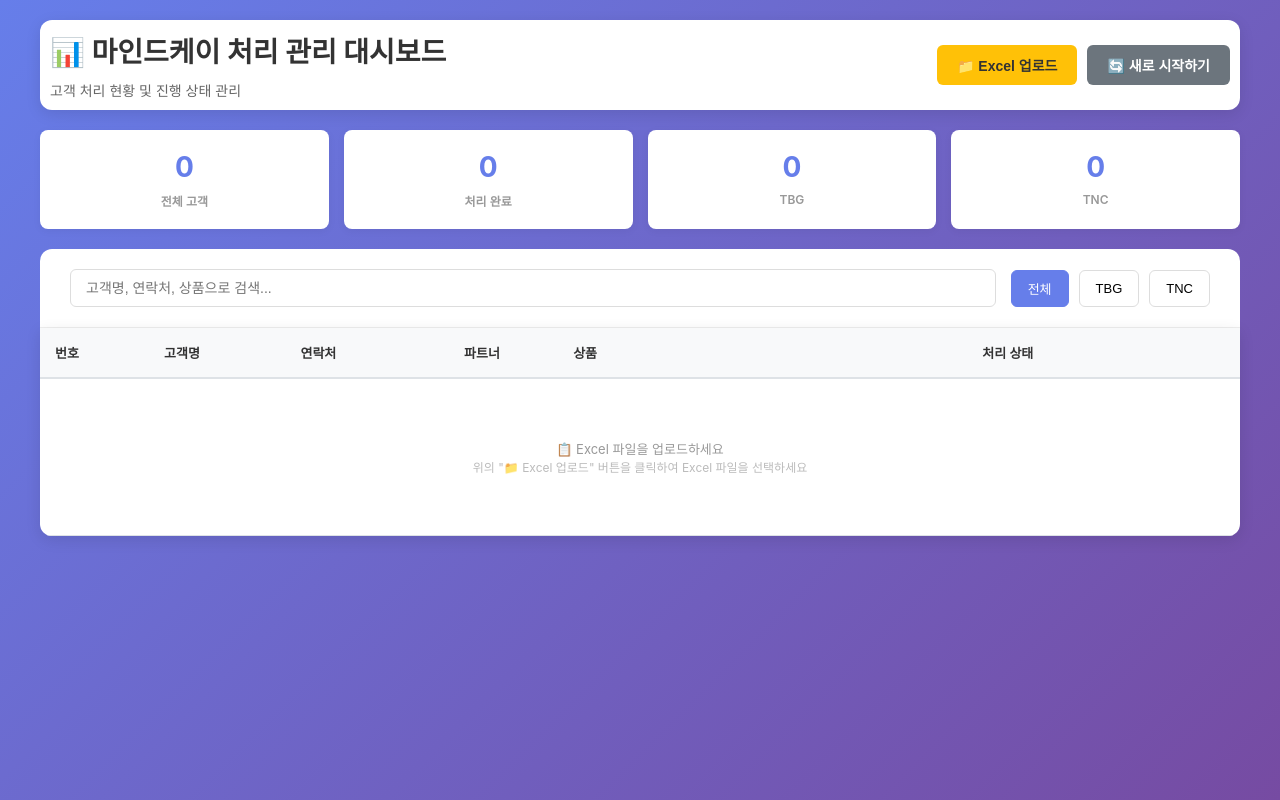
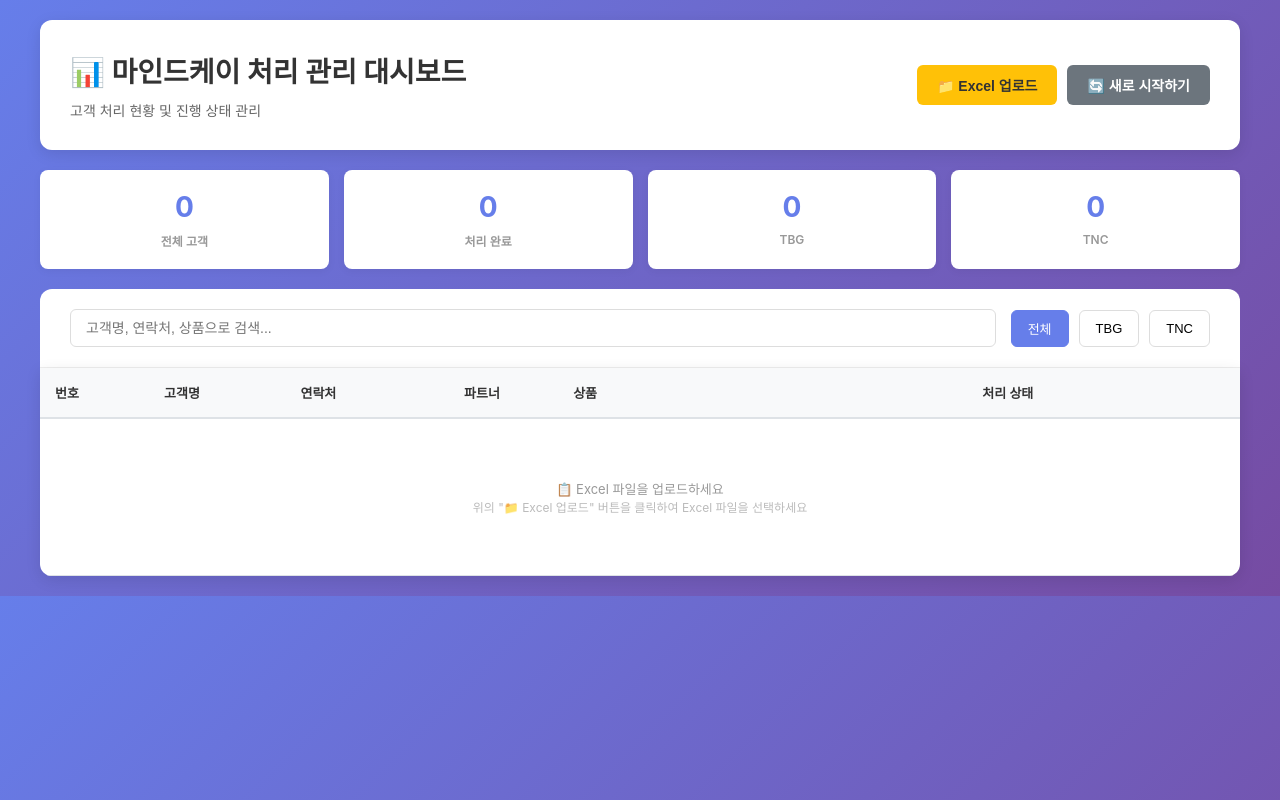
Before and after one commit to hrchang517/claud, a plain HTML site: page templates/dashboard.html in a window 1280 px wide. Drawn offline with Linux system fonts and the light colour scheme.

Commit message:
Adjust dashboard layout and styling properties

```diff
--- a/templates/dashboard.html
+++ b/templates/dashboard.html
@@ -9,13 +9,13 @@
         body {
             font-family: -apple-system, BlinkMacSystemFont, 'Segoe UI', sans-serif;
             background: linear-gradient(135deg, #667eea 0%, #764ba2 100%);
-            min-height: 100vh;
+            min-height: 50vh;
             padding: 20px;
         }
         .container { max-width: 1200px; margin: 0 auto; }
         .header {
             background: white;
-            padding: 10px;
+            padding: 30px;
             border-radius: 12px;
             margin-bottom: 20px;
             box-shadow: 0 4px 15px rgba(0,0,0,0.1);
```
